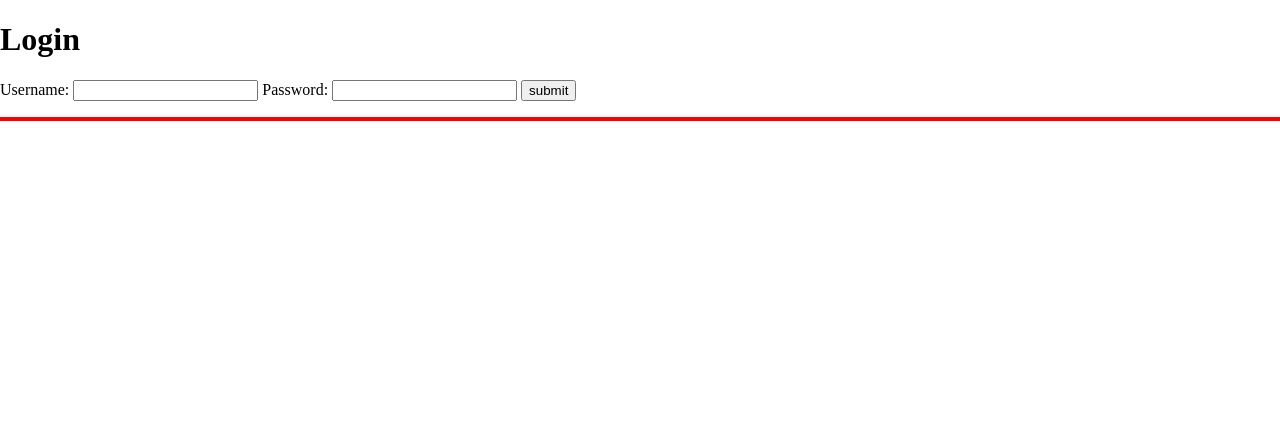
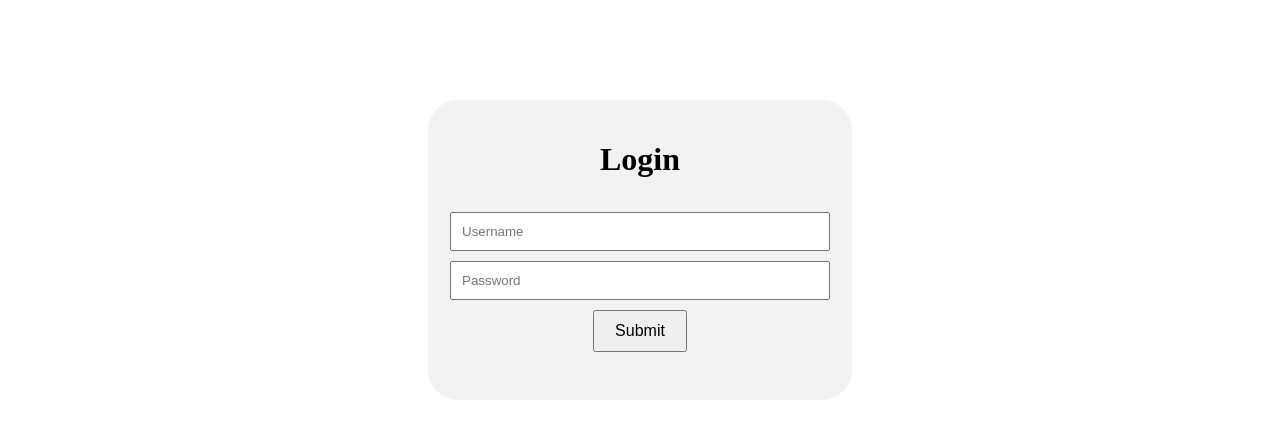
Before and after one commit to zzxoto/Chat-application, a website: page public/chat/index.html in a window 1280 px wide. Drawn offline with nearby package versions, Linux system fonts and the light colour scheme; no server answers.

Commit message:
mongoError

```diff
--- a/public/chat/chatScript.js
+++ b/public/chat/chatScript.js
@@ -57,7 +57,6 @@
             var target_name = x.target.firstChild.innerHTML;          //name of the friend in that ul tag (inside span tag)
             var index = 0;
 
-            console.log(chatBoxSpawner_children);
             for(var i =1 ;  i < chatBoxSpawner_children.length ; i++){
               if (target_name == chatBoxSpawner_children[i].getAttribute('id').substr(13) ){ //e.g. chatContainerfoo .. only taking foo
                     index = i;
@@ -117,7 +116,7 @@
       form.appendChild(input);
       arr[4].appendChild(form);
       chatBoxSpawner.appendChild(arr[0]);
-
+      console.log(chatBoxSpawner);
       setTimeout( ()=> fetchChatHistory(friendName) , 0 );
 
 }
@@ -189,6 +188,7 @@
       the_other_person = to;        //this user sent it
     }
     appendChatToView(message , the_other_person);
+    console.log(the_other_person);
     var chatBodyContainer = document.getElementById('chatBodyContainer' + the_other_person);
     chatBodyContainer.scrollTop = chatBodyContainer.scrollHeight - chatBodyContainer.clientHeight;
 }
--- a/public/chat/index.html
+++ b/public/chat/index.html
@@ -116,6 +116,39 @@
             border: none;
 
         }
+
+
+
+        /**LOGIN FORM CSS STARTS**/
+        #loginContainer{
+          text-align: center;
+          width: 30%;
+          max-width: 400px;
+          min-width: 200px;
+          margin-left: auto;
+          margin-right: auto;
+          margin-top: 100px;
+          padding: 20px;
+          border: 10px;
+          border-radius: 30px;
+          background-color: #f2f2f2;
+        }
+
+        #loginForm> ul > li{margin-top: 10px; }
+
+        .input{/**login form inputs*/
+            width: 100%;
+            padding: 10px;
+            -webkit-box-sizing: border-box;
+            -moz-box-sizing: border-box;
+             box-sizing: border-box;
+        }
+
+        #loginForm > ul > li> input[type=submit]{
+          padding: 10px 20px;
+          font-size: 16px;
+        }
+        /**LOGIN FORM CSS Ends**/
 
         .accept{
             top: 50%;
@@ -330,15 +363,16 @@
 
   <div id="main">
         <div id="loginContainer">
-            <h1>Login</h1>
+          <h1>Login</h1>
+
             <form id="loginForm">
-                  <label for="loginUsername">Username:</label>
-                  <input type="text" id="loginUsername">
-                  <label for="loginPassword">Password:</label>
-                  <input type="password" id="loginPassword">
-                  <input type="submit" name="" value="submit" id="loginSubmit">
+                <ul style = "list-style-type: none; padding: 2px;">
+                  <li><input type="text" name="username" value="" placeholder="Username" class="input" id="lu"></li>
+                  <li><input type="password" name="password" value="" placeholder="Password" class ="input" id="lp"></li>
+                  <li><input type="submit" name="" value="Submit"></li>
+                  <li id="errDisplay" style="color:red; font-size: 20px;"></li>
+                </ul>
             </form>
-            <p id ="loginErr" style="color: red; border:2px solid red;"></p>
         </div>
 
         <div id="searchAndChatContainer">
--- a/public/chat/loginScript.js
+++ b/public/chat/loginScript.js
@@ -2,8 +2,8 @@
 var socket = io.connect();
 
 var loginForm = document.getElementById('loginForm');//TODO remove listener
-var loginUsername = document.getElementById('loginUsername');
-var loginPassword = document.getElementById('loginPassword')
+var loginUsername = document.getElementById('lu');
+var loginPassword = document.getElementById('lp')
 
 var loginContainer = document.getElementById('loginContainer');
 var searchAndChatContainer = document.getElementById('searchAndChatContainer');
@@ -166,12 +166,12 @@
           alert("Not sync with server .. Reloading page");
           location.reload();
       }
-
       if (from){
             if (from == "login"){
-                var loginErr = document.getElementById("loginErr");
+                var loginErr = document.getElementById("errDisplay");
                 if (err == 200){
                     loginErr.innerHTML = ('Password dont match');
+                    console.log(loginErr)
                 }
                 if(err == 100){
                     loginErr.innerHTML = ('User dont exist');
--- a/router/register.js
+++ b/router/register.js
@@ -13,6 +13,8 @@
 router.post('/' , function(req , res){
     var username = req.body.username.trim();
     var validEntry = true;
+    console.log(req.body.password);
+    console.log(req.body.password);
 
     if (username <= 5 || req.body.username.length >= 15){
           validEntry = false;
@@ -28,8 +30,9 @@
 
           if (validEntry){
                 var user = new User({ username: username, password: req.body.password , friends:[]})
+                console.log(user);
                 user.save( (err)=> {
-                  if (err){res.send({err:88}); return;}
+                  if (err){res.send({err:88}); return; console.log(err)}
 
                   firstTimeUser(user, (err)=>{
                     if (err){
--- a/server.js
+++ b/server.js
@@ -20,6 +20,7 @@
       else{
         console.log('coonected to the mongodb database');
       }
+
 });
 
 app.use(bodyParser.urlencoded({ extended: true }));
--- a/socketConnections/socket.js
+++ b/socketConnections/socket.js
@@ -78,7 +78,7 @@
                         io.in(partyName).emit('message' , msg , friendName ) //have to also pass friendName becaue a user is connected to many channels and both the parties should know the name of the person at the other end of communicatoin
 
                         var room = io.sockets.adapter.rooms[partyName];
-                        console.log(room.length ,'room length' , socket.name)
+
 
                         if(room.length < 2){
                             query.unseenMessagesCounter(socket.name , friendName)
```
Also changed, not shown: public/register/index.html (+1 -6 lines).
